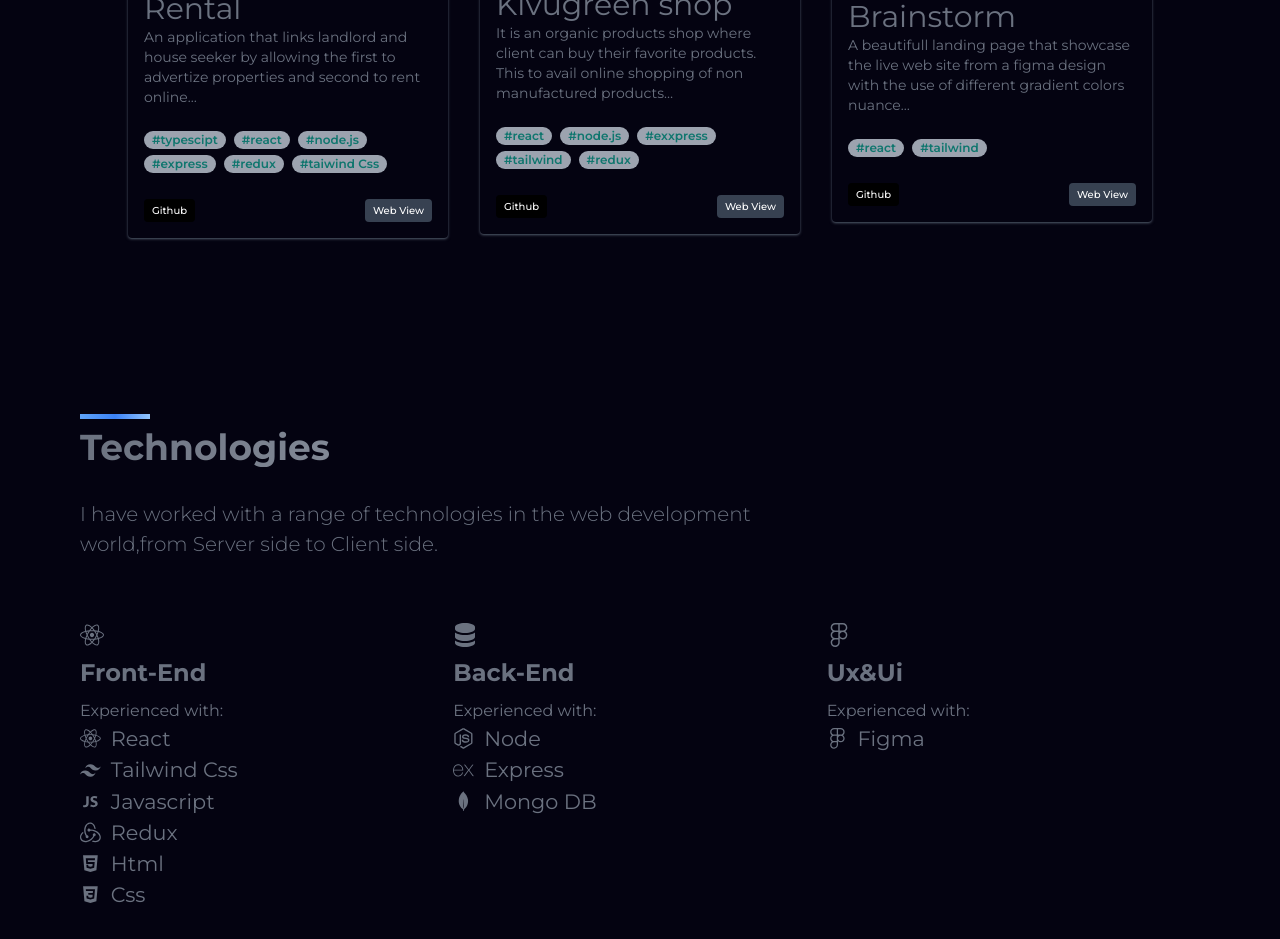
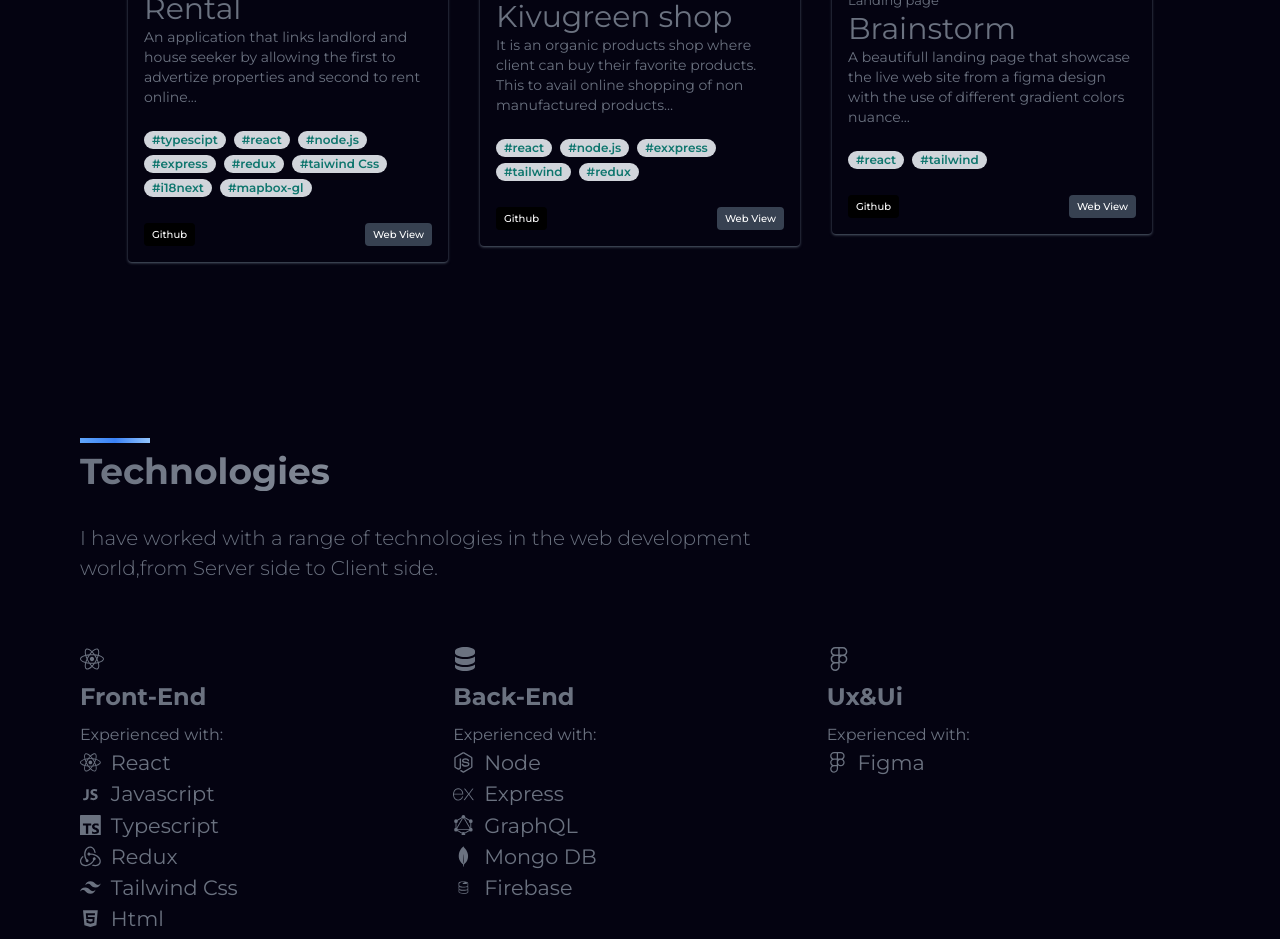
Before and after one commit to jantar25/Portfolio, a React (Create React App) app: page / in a window 1280 px wide. Shown: the part 1620-2559 px from the top of the page. Built offline with nearby package versions, Linux system fonts and the light colour scheme.

Commit message:
refactoring and deployment

```diff
--- a/src/Sections/Footer/footer.tsx
+++ b/src/Sections/Footer/footer.tsx
@@ -2,7 +2,7 @@ import React from 'react';
 
 const footer = () => {
   return <div className='flex bg-black justify-center items-center'>
-            <span className='color-white p-16 text-md text-center'>Copyright Jantar25 ©2022 </span>
+            <span className='color-white p-16 text-md text-center'>Copyright Jantar25 ©2023 </span>
         </div>;
 };
 
--- a/src/Sections/Technologies/technologies.tsx
+++ b/src/Sections/Technologies/technologies.tsx
@@ -1,8 +1,8 @@
 import React from 'react';
 import { FaReact,FaFigma,FaNodeJs } from "react-icons/fa";
 import { BsServer } from "react-icons/bs";
-import { DiHtml5,DiCss3,DiJavascript1 } from "react-icons/di";
-import { SiTailwindcss,SiExpress,SiMongodb,SiRedux } from "react-icons/si"
+import { DiHtml5,DiCss3,DiJavascript1,DiFirebase } from "react-icons/di";
+import { SiTailwindcss,SiExpress,SiMongodb,SiRedux,SiGraphql,SiTypescript } from "react-icons/si"
 
 const technologies = () => {
   return <div className='flex flex-col px-5 sm:px-20 py-16' id='technologies'>
@@ -24,16 +24,20 @@ const technologies = () => {
                             <span className='text-[1.3rem]'>React</span>
                         </div>
                         <div className='flex justify-start items-center'>
-                            <SiTailwindcss style = {{fontSize: "1.3rem",marginRight:"10px"}}/>
-                            <span className='text-[1.3rem]'>Tailwind Css</span>
-                        </div>
-                        <div className='flex justify-start items-center'>
                             <DiJavascript1 style = {{fontSize: "1.3rem",marginRight:"10px"}}/>
                             <span className='text-[1.3rem]'>Javascript</span>
                         </div>
                         <div className='flex justify-start items-center'>
+                            <SiTypescript style = {{fontSize: "1.3rem",marginRight:"10px"}}/>
+                            <span className='text-[1.3rem]'>Typescript</span>
+                        </div>
+                        <div className='flex justify-start items-center'>
                             <SiRedux style = {{fontSize: "1.3rem",marginRight:"10px"}}/>
                             <span className='text-[1.3rem]'>Redux</span>
+                        </div>
+                        <div className='flex justify-start items-center'>
+                            <SiTailwindcss style = {{fontSize: "1.3rem",marginRight:"10px"}}/>
+                            <span className='text-[1.3rem]'>Tailwind Css</span>
                         </div>
                         <div className='flex justify-start items-center'>
                             <DiHtml5 style = {{fontSize: "1.3rem",marginRight:"10px"}}/>
@@ -59,8 +63,16 @@ const technologies = () => {
                             <span className='text-[1.3rem]'>Express</span>
                         </div>
                         <div className='flex justify-start items-center'>
+                            <SiGraphql style = {{fontSize: "1.3rem",marginRight:"10px"}}/>
+                            <span className='text-[1.3rem]'>GraphQL</span>
+                        </div>
+                        <div className='flex justify-start items-center'>
                             <SiMongodb style = {{fontSize: "1.3rem",marginRight:"10px"}}/>
                             <span className='text-[1.3rem]'>Mongo DB</span>
+                        </div>
+                        <div className='flex justify-start items-center'>
+                            <DiFirebase style = {{fontSize: "1.3rem",marginRight:"10px"}}/>
+                            <span className='text-[1.3rem]'>Firebase</span>
                         </div>
                     </div>
                 </div>
--- a/src/component/DummyData/Data.ts
+++ b/src/component/DummyData/Data.ts
@@ -10,7 +10,7 @@ export const ProjectData =[
         title:"Rental",
         cat:"Real Estate App",
         description:"An application that links landlord and house seeker by allowing the first to advertize properties and second to rent online",
-        technologies:['typescipt','react','node.js','express','redux','taiwind Css'],
+        technologies:['typescipt','react','node.js','express','redux','taiwind Css','i18next','mapbox-gl'],
         linkWeb:'https://kigalirental.vercel.app/',
         linkGithub:'https://github.com/jantar25/Rental',
     },
--- a/src/component/myProjects/myProject/myProject.tsx
+++ b/src/component/myProjects/myProject/myProject.tsx
@@ -17,13 +17,17 @@ const myProject = ({Project}:{Project:any}) => {
                 </div>
                 <div className="px-4 py-2">
                     {tags.map((tag:any,index:number)=>(
-                        <span key={index} className="inline-block bg-gray-400 rounded-full px-2 text-[12px]
+                        <span key={index} className="inline-block bg-gray-300 rounded-full px-2 text-[12px]
                         font-semibold text-teal-700 mr-2">#{tag}</span>
                     ))}
                 </div>
                 <div className='flex justify-between items-center p-4'>
-                    <a href={Project.linkGithub} className="text-white rounded px-2 py-1 bg-black text-[10px] font-[500]">Github</a>
-                    <a href={Project.linkWeb} className="text-white rounded px-2 py-1 bg-gray-700 text-[10px] font-[500]">Web View</a>
+                    <a target='_blank' rel="noreferrer"
+                    href={Project.linkGithub}
+                    className="text-white rounded px-2 py-1 bg-black text-[10px] font-[500]">Github</a>
+                    <a target='_blank' rel="noreferrer"
+                    href={Project.linkWeb}
+                    className="text-white rounded px-2 py-1 bg-gray-700 text-[10px] font-[500]">Web View</a>
                 </div>
             </div>
         </div>
```
